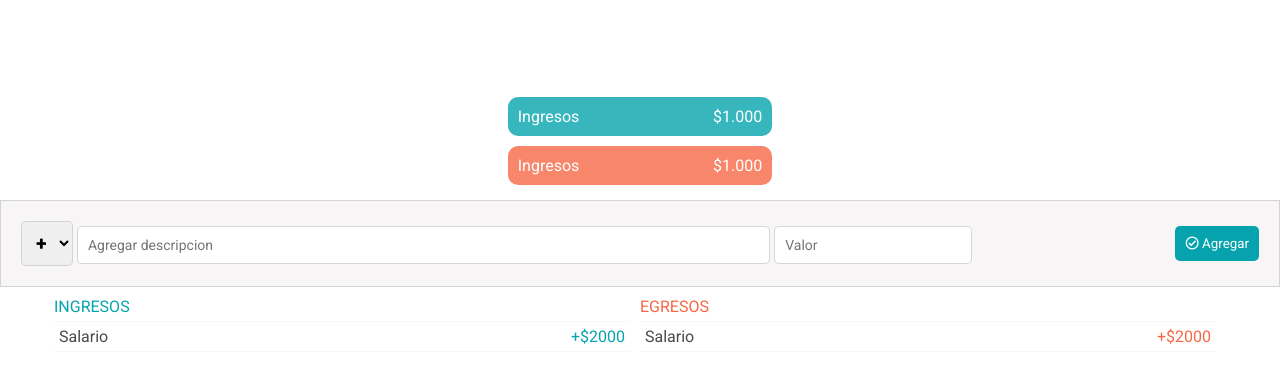
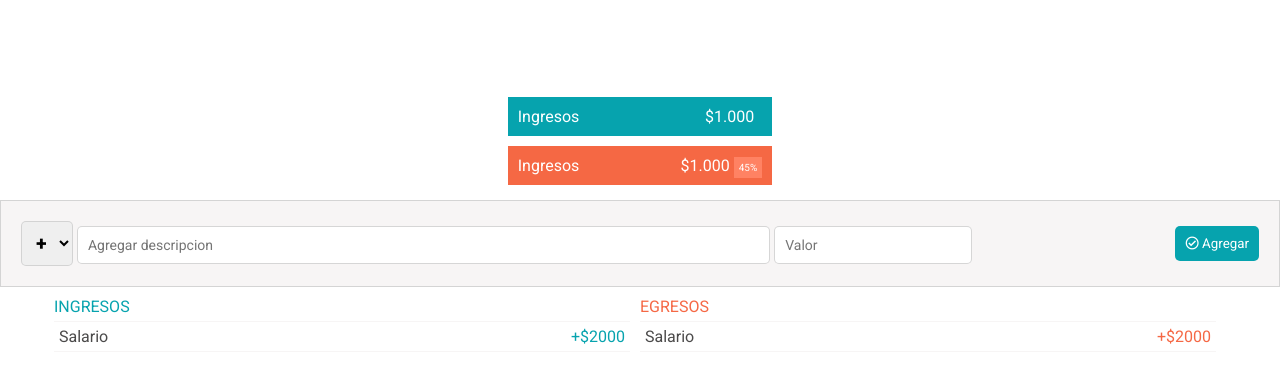
Before and after one commit to jhoalparo1991/aplicacion_de_presupuestos, a plain HTML site: page index.html in a window 1280 px wide. Drawn offline with Linux system fonts and the light colour scheme.

Commit message:
se agrego la vista de porcentaje en los egresos de la cabecera

```diff
--- a/css/style.css
+++ b/css/style.css
@@ -40,14 +40,17 @@
     width: 100%;
     display: flex;
     justify-content: space-between;
-    opacity: 0.8;
-    border-radius: 10px;
 }
 .card-ingresos{
     background : var(--blue-olive);
 }
 .card-egresos{
     background:var(--red-orange)
+}
+.porcentaje{
+    background: #ff8364fb;
+    padding : 5px;
+    font-size: 10px;
 }
 .card-title{
     font-size: 1.6rem;
@@ -116,9 +119,6 @@ form{
     color:#fff;
 }
 
-.container{
-
-}
 
 .container{
     display: flex;
--- a/index.html
+++ b/index.html
@@ -17,11 +17,13 @@
             <div class="card">
                 <div class="card-body card-ingresos text-white">
                     <span class="text">Ingresos</span>
-                    <span class="text-dinero">$1.000</span>
+                    <span class="text-dinero">$1.000
+                        <span>&nbsp;</span>
+                    </span>
                 </div>
                 <div class="card-body card-egresos text-white">
                     <span class="text">Ingresos</span>
-                    <span class="text-dinero">$1.000</span>
+                    <span class="text-dinero">$1.000 <span class="porcentaje">45%</span></span>
                 </div>
             </div>
       </div>
```
